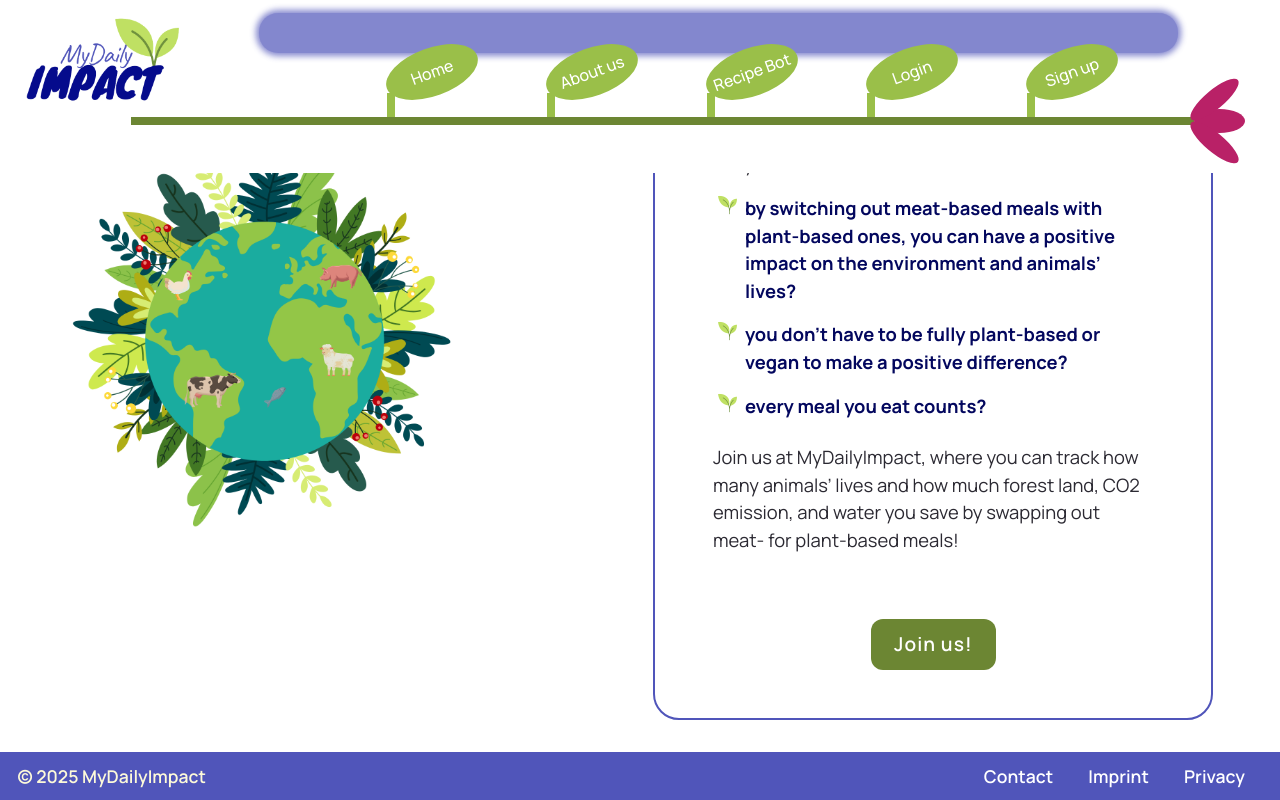
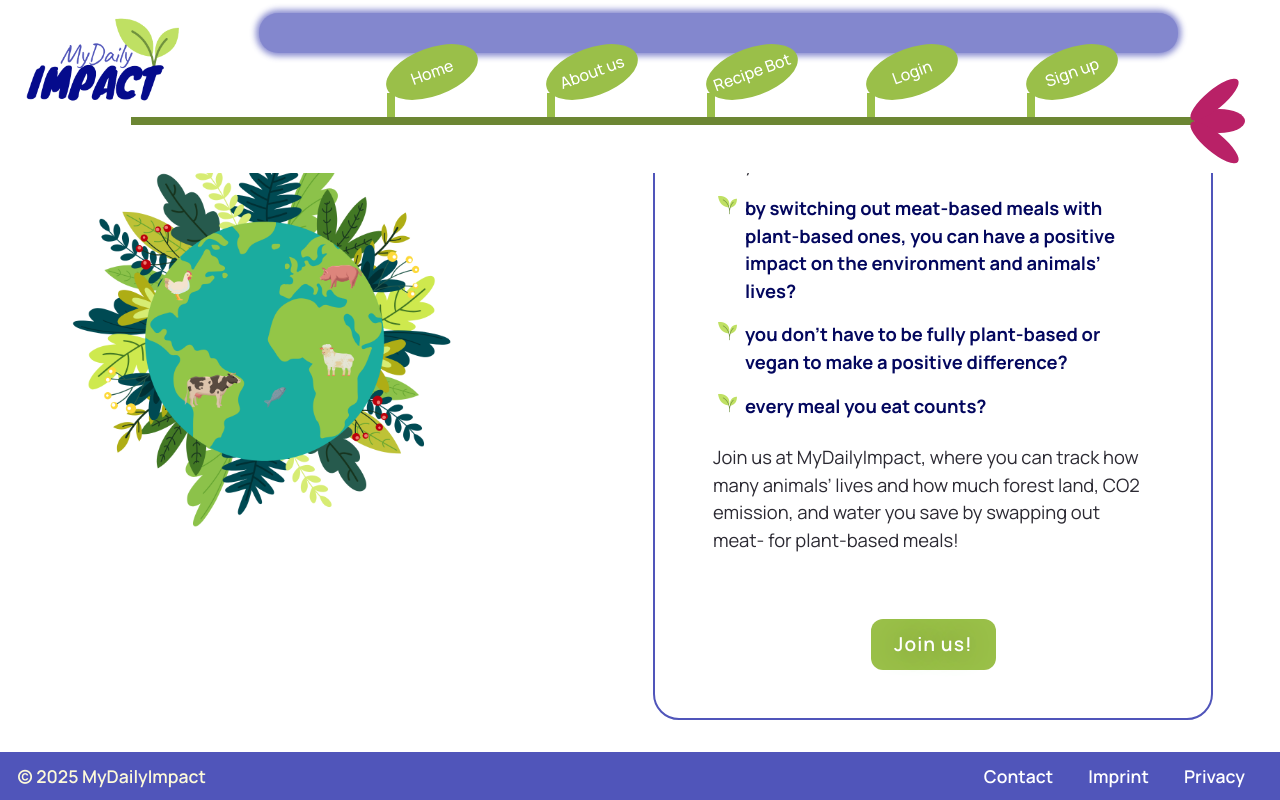
Before and after one commit to TechLabs-Remote-Bootcamp/WS24-MyDailyImpact, a React (Vite) app in the folder mdi-react/: page / in a window 1280 px wide. In both pictures the pointer is over the button "Join us!". Shown: the part 247-1047 px from the top of the page. Built offline with nearby package versions, Linux system fonts and the light colour scheme; a web font is replaced by a local one.

Commit message:
add textshadow to hover

```diff
--- a/mdi-react/src/components/core/Button/Button.module.scss
+++ b/mdi-react/src/components/core/Button/Button.module.scss
@@ -12,10 +12,11 @@
   border-radius: 0.75rem;
   font-size: 1.2rem;
   cursor: pointer;
-  transition: background-color 0.2s ease;
+  transition: all 0.2s ease;
   font-weight: 600;
 
   &:hover {
-    background-color: $secondary-medium;
+    background-color: $secondary;
+    text-shadow: $secondary-medium 0 0 25px;
   }
 }
```
